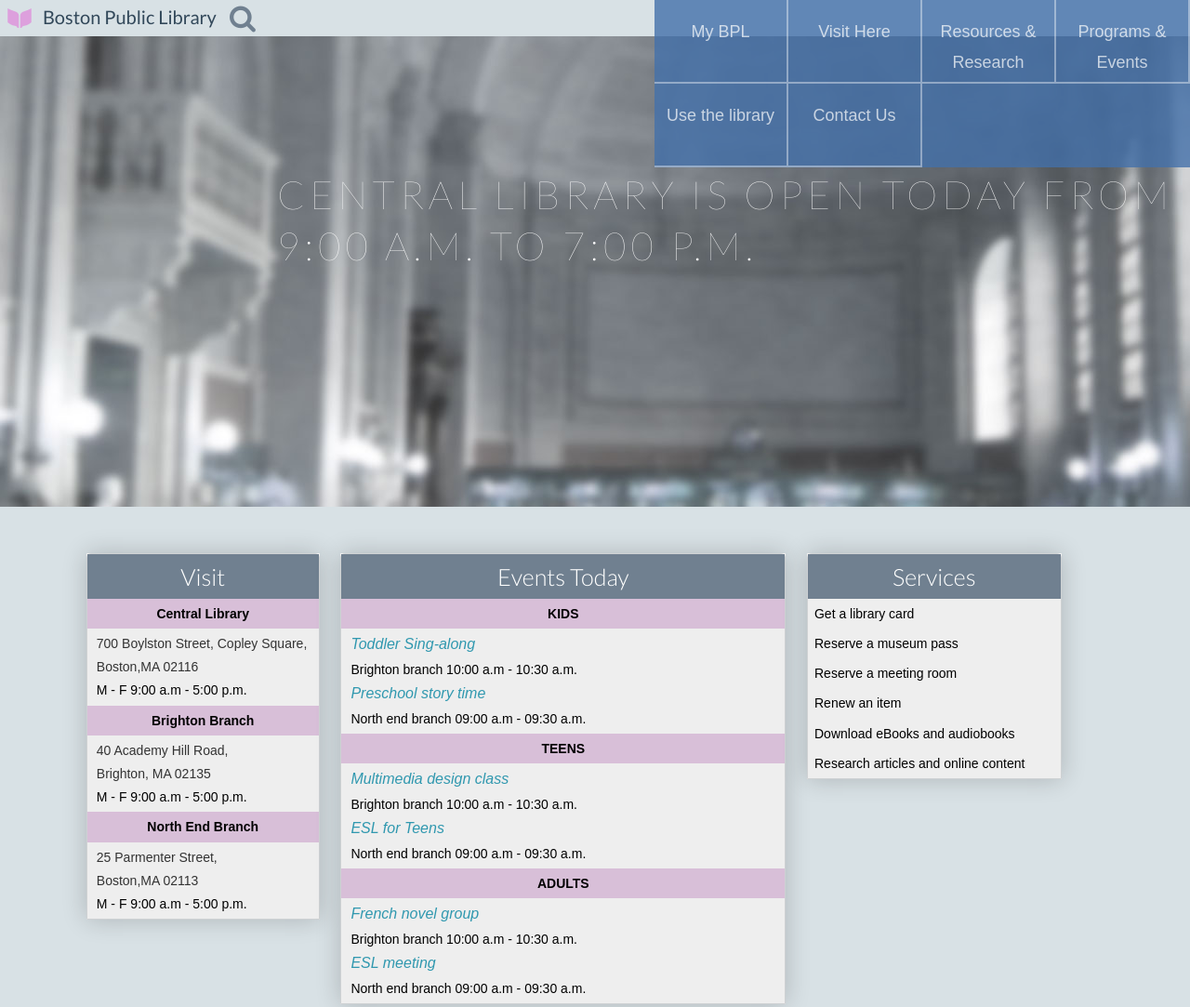
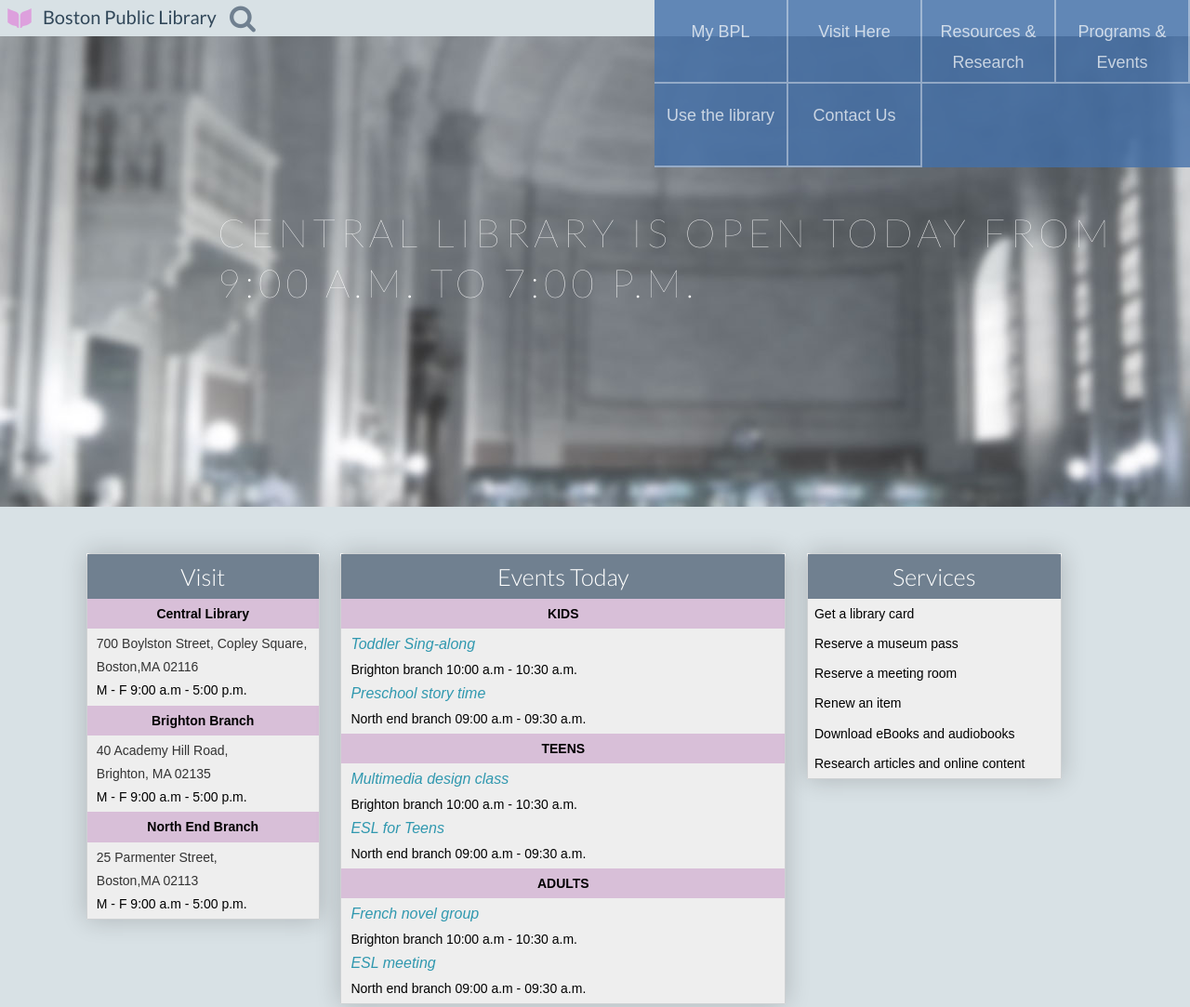
Before and after one commit to KanaEiref/bpl2, a website: page index.html in a window 1280 px wide. Shown: the top 1083 px of the page at 93% size. Drawn offline with nearby package versions, Linux system fonts and the light colour scheme.

Commit message:
image change

```diff
--- a/app/css/_global.scss
+++ b/app/css/_global.scss
@@ -631,8 +631,8 @@
 		text-align: left;
 		letter-spacing: 0.1214em;
 		position: absolute;
-		top: 20%;
-		left: 20%;
+		top: 28%;
+		left: 15%;
 		font-size: 3em;
 
 	}
```
Also changed, not shown: assets/css/style.css.
